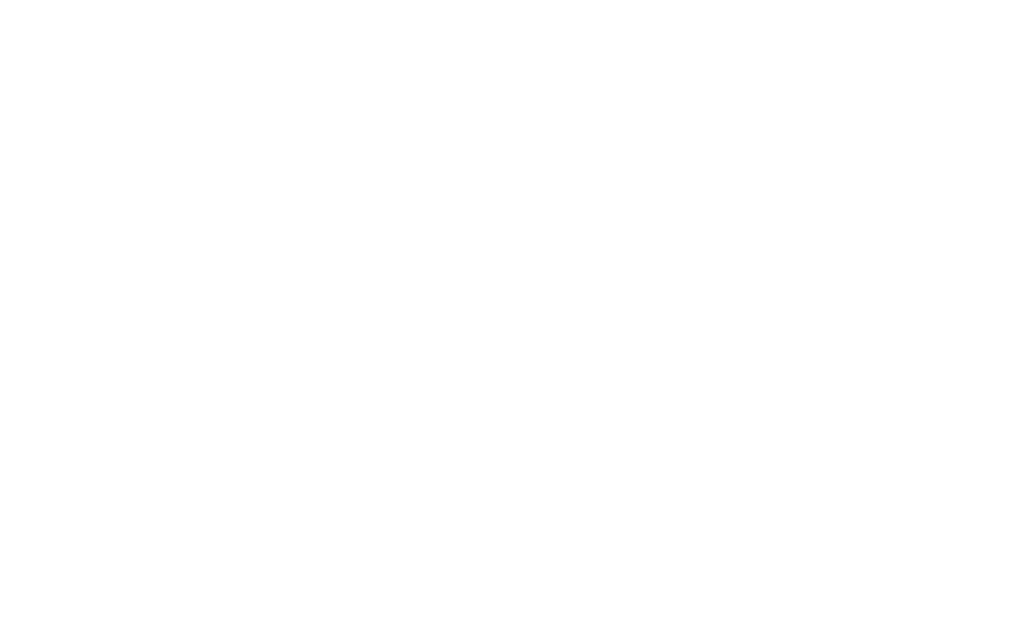
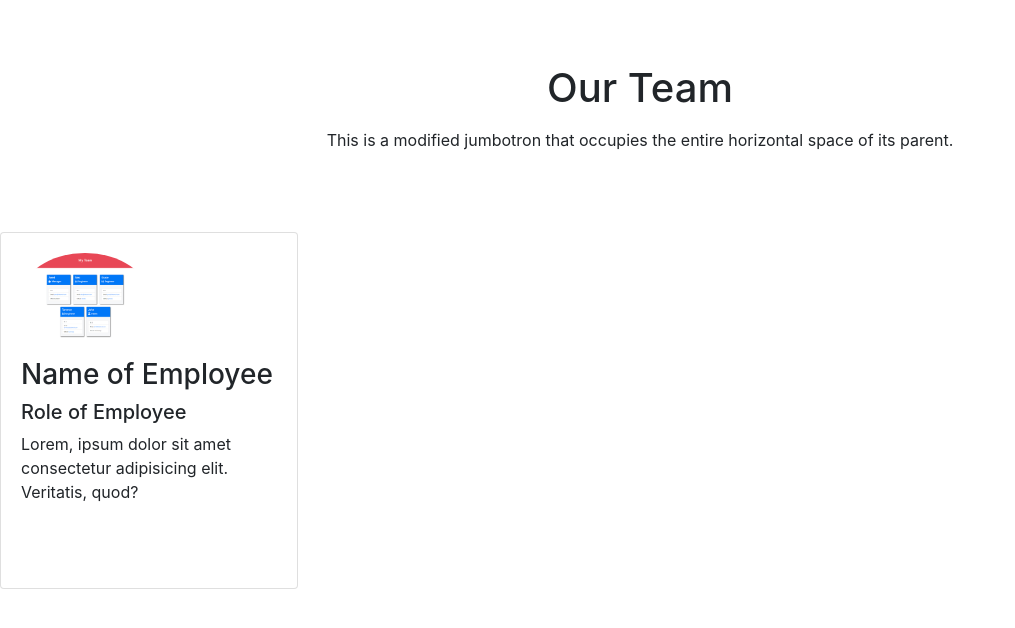
Before and after one commit to crizk-crizk/team-profile-generator, a website: page index.html in a window 1280 px wide. Shown: the whole page, without its empty margins (0-1015 px from the left). Drawn offline with nearby package versions, Linux system fonts and the light colour scheme.

Commit message:
added heading and one employee card

```diff
--- a/index.html
+++ b/index.html
@@ -1,11 +1,68 @@
 <!DOCTYPE html>
 <html lang="en">
-<head>
-    <meta charset="UTF-8">
-    <meta name="viewport" content="width=device-width, initial-scale=1.0">
-    <title>Document</title>
-</head>
-<body>
+  <head>
+    <meta charset="UTF-8" />
+    <meta name="viewport" content="width=device-width, initial-scale=1.0" />
+    <title>Profiles</title>
+    <!-- Bootstrap CSS -->
+    <link
+      rel="stylesheet"
+      href="https://cdn.jsdelivr.net/npm/bootstrap@4.6.0/dist/css/bootstrap.min.css"
+      integrity="sha384-B0vP5xmATw1+K9KRQjQERJvTumQW0nPEzvF6L/Z6nronJ3oUOFUFpCjEUQouq2+l"
+      crossorigin="anonymous"
 
-</body>
+    />
+  </head>
+  <body>
+    <section id="team">
+      <!-- jumbotron fluid -->
+      <div class="coontainer my-3 py-5 text-center">
+        <div class="col">
+          <h1>Our Team</h1>
+          <p class="mt-3">
+            This is a modified jumbotron that occupies the entire horizontal
+            space of its parent.
+          </p>
+        </div>
+      </div>
+      <!-- Employee Card -->
+      <div class="row">
+        <div class="col-lg-3 col-md-6">
+          <div class="card">
+            <div class="card-body">
+              <img
+                src="10-object-oriented-programming-homework-demo.png"
+                alt=""
+                class="img-fluid rounded-circle w-50 mb-3"
+              />
+              <h3>Name of Employee</h3>
+              <h5>Role of Employee</h5>
+              <p>
+                Lorem, ipsum dolor sit amet consectetur adipisicing elit.
+                Veritatis, quod?
+              </p>
+              <!-- contact icons -->
+              <div class="d-flex flex-row justify-content-center">
+                <div class="p-4">
+                  <a href="#">
+                    <i class="fa fa-facebook"></i>
+                  </a>
+                </div>
+                <div class="p-4">
+                  <a href="#">
+                    <i class="fa-fa-twitter"></i>
+                  </a>
+                </div>
+                <div class="p-4">
+                    <a href="#">
+                      <i class="fa-fa-github"></i>
+                    </a>
+                  </div>
+                </div>
+            </div>
+          </div>
+        </div>
+      </div>
+    </section>
+  </body>
 </html>
```
